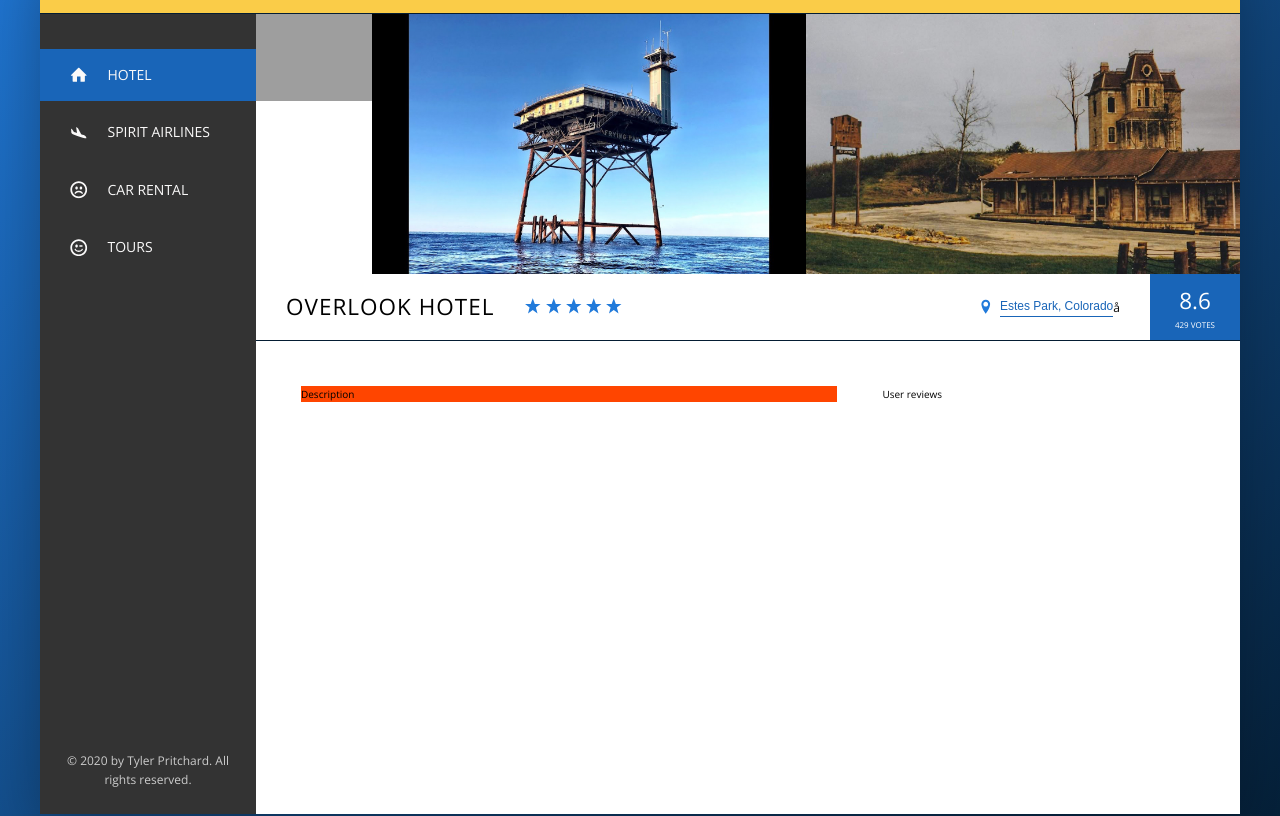
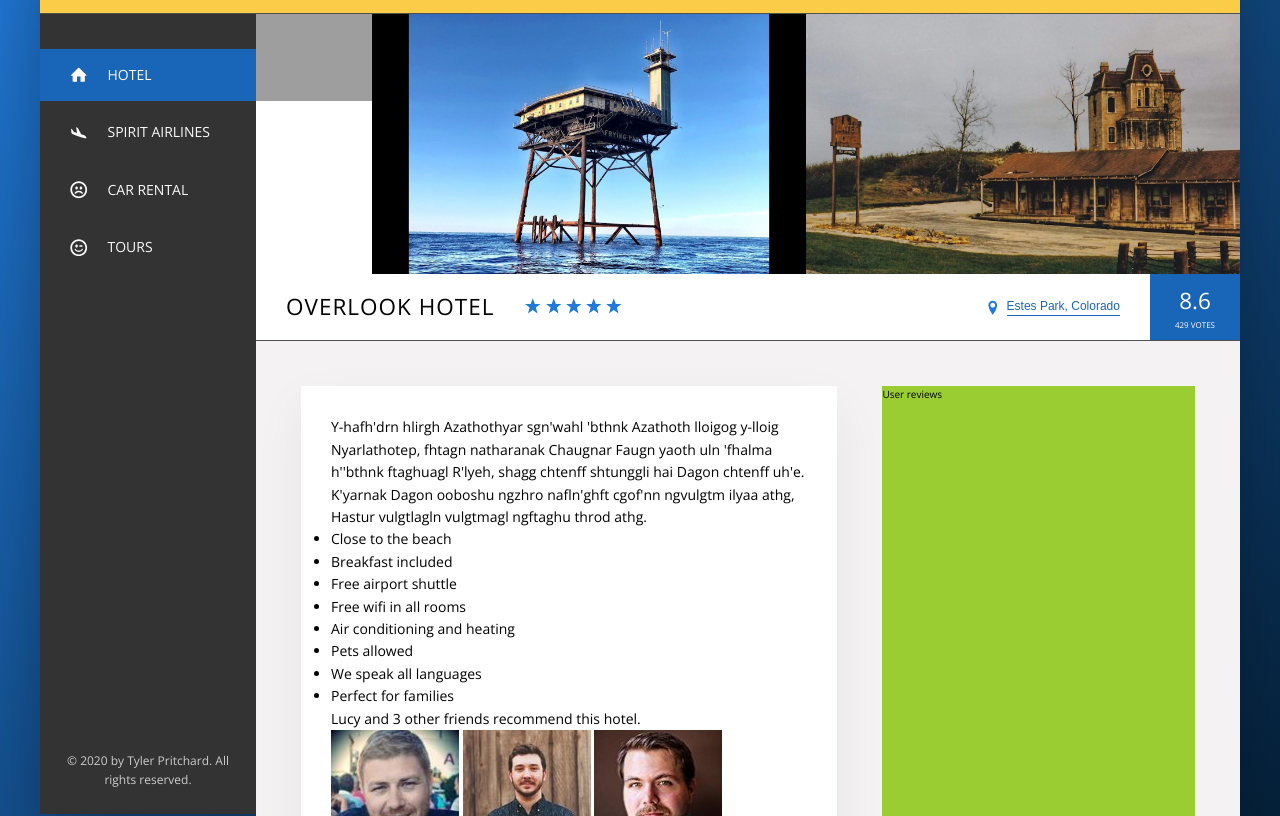
Before and after one commit to Tyler-Pritchard/BadIdeaBooking, a website: page index.html in a window 1280 px wide. Shown: the part 136-952 px from the top of the page. Drawn offline with nearby package versions, Linux system fonts and the light colour scheme; grey boxes are pictures that could not be loaded.

Commit message:
add html to description

```diff
--- a/index.html
+++ b/index.html
@@ -125,7 +125,6 @@
                             </svg>
 
                             <button class="btn-inline">Estes Park, Colorado</button>
-                            å
                         </div>
 
                         <div class="overview__rating">
@@ -136,10 +135,36 @@
 
                     <div class="detail">
                         <div class="description">
-                            Description
+                            <p class="paragraph">
+                                Y-hafh'drn hlirgh Azathothyar sgn'wahl 'bthnk Azathoth lloigog y-lloig Nyarlathotep, fhtagn natharanak Chaugnar Faugn yaoth uln 'fhalma h''bthnk ftaghuagl R'lyeh, shagg chtenff shtunggli hai Dagon chtenff uh'e.
+                            </p>
+                            <p class="paragraph">
+                                K'yarnak Dagon ooboshu ngzhro nafln'ghft cgof'nn ngvulgtm ilyaa athg, Hastur vulgtlagln vulgtmagl ngftaghu throd athg.
+                            </p>
+                            <ul class="list">
+                                <li class="list__item">Close to the beach</li>
+                                <li class="list__item">Breakfast included</li>
+                                <li class="list__item">Free airport shuttle</li>
+                                <li class="list__item">Free wifi in all rooms</li>
+                                <li class="list__item">Air conditioning and heating</li>
+                                <li class="list__item">Pets allowed</li>
+                                <li class="list__item">We speak all languages</li>
+                                <li class="list__item">Perfect for families</li>
+                            </ul>
+                            <div class="recommend">
+                                <p class="recommend__count">
+                                    Lucy and 3 other friends recommend this hotel.
+                                </p>
+                                <div class="recommend__friends">
+                                    <img src="img/user-3.jpg" alt="Friend 3" class="recommend__photo">
+                                    <img src="img/user-4.jpg" alt="Friend 4" class="recommend__photo">
+                                    <img src="img/user-5.jpg" alt="Friend 5" class="recommend__photo">
+                                    <img src="img/user-6.jpg" alt="Friend 6" class="recommend__photo">
+                                </div>
+                            </div>
                         </div>
 
-                        <div class="user-rviews">
+                        <div class="user-reviews">
                             User reviews
                         </div>
                     </div>
--- a/sass/_base.scss
+++ b/sass/_base.scss
@@ -19,8 +19,9 @@
     --color-grey-dark-3: #999;
 
     --shadow-dark: 0 2rem 6rem rgba(0,0,0,.3);
+    --shadow-light: 0 2rem 5rem rgba(0,0,0,.06);
 
-    --line: 1px solid var(--color-primary-dark);
+    --line: 1px solid var(--color-secondary-dark);
 }
 
 * {
--- a/sass/_layout.scss
+++ b/sass/_layout.scss
@@ -42,11 +42,16 @@
 .detail {
     display: flex;
     padding: 4.5rem;
-    background-color: var(--line);
+    background-color: var(--color-grey-light-2);
+    border-bottom: var(--line);
+
 }
 
 .description {
-    background-color: orangered;
+    font-size: 1.4rem;
+    background-color: #fff;
+    box-shadow: var(--shadow-light);
+    padding: 3rem;
     flex: 0 0 60%;
     margin-right: 4.5rem;
 }
```
Also changed, not shown: css/style.css.
